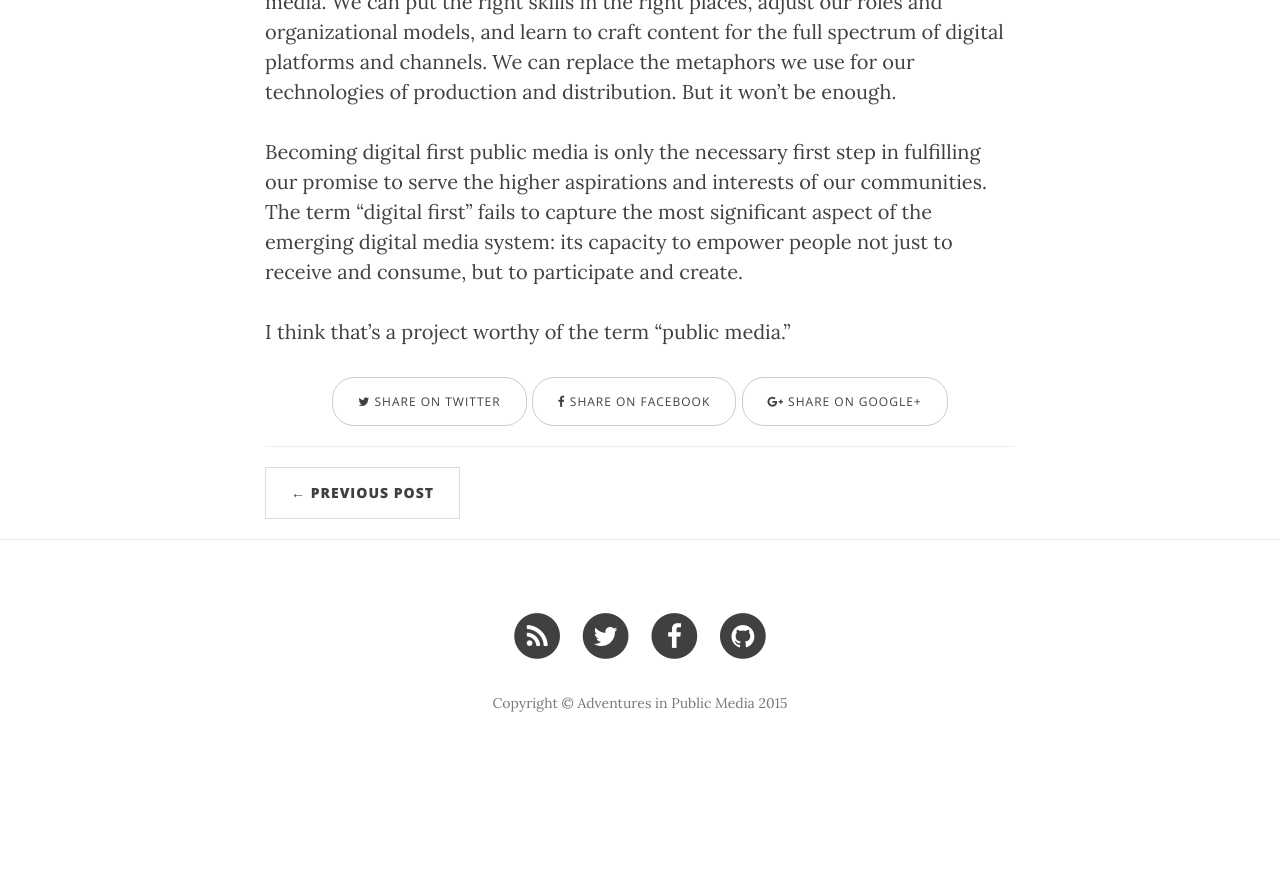
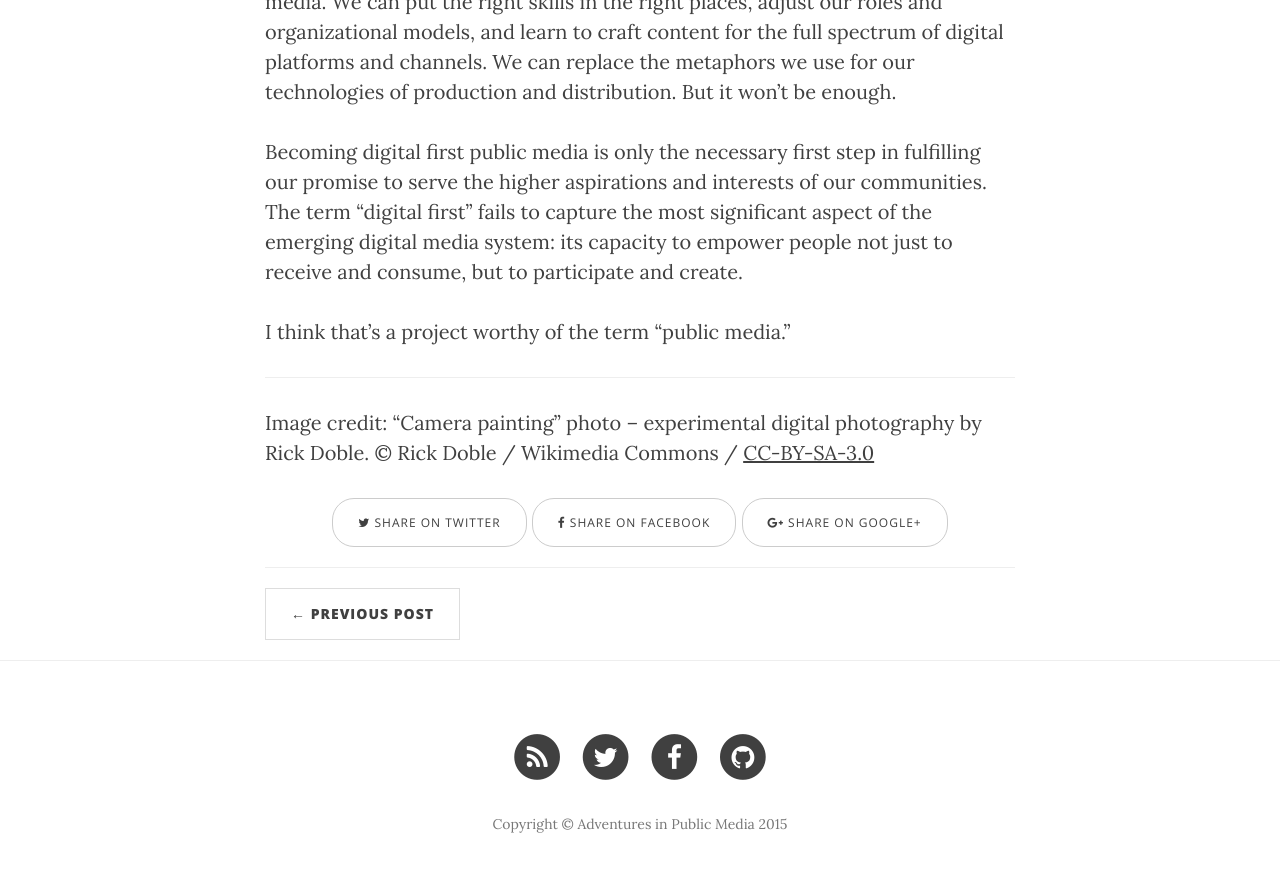
Before and after one commit to jackbrighton/jackbrighton.github.io, a Jekyll site: the page built from _posts/2015-05-25-what-is-digital-first.md, in a window 1280 px wide and 900 px high, scrolled down 3969 px. Shown: the top 872 px of the window. Built offline with Jekyll 4.4.1, drawn with Linux system fonts in a browser that asks for light colours; nearby versions of some CDN libraries; before the commit the page ends 4748 px from its top, so only the background shows below that.

Commit message:
add image credit

```diff
--- a/_posts/2015-05-25-what-is-digital-first.md
+++ b/_posts/2015-05-25-what-is-digital-first.md
@@ -4,7 +4,7 @@ title:      "What the heck is digital first?"
 subtitle:   "A definition for public media"
 date:       2015-05-25 12:00:00
 author:     "Jack Brighton"
-header-img: "img/blinkenlights.png"
+header-img: "img/1280px-05_camera_painting_motion_blur_experimental_digital_photography_by_Rick_Doble.jpg"
 ---
 
 The term “digital first” first gained currency in June 2011 when [the publisher of the Guardian announced plans to become a digital-first organization](http://www.theguardian.com/gnm-press-office/guardian-news-media-digital-first-organisation). A growing list of news organizations followed suit, including the Financial Times and the BBC. I ‘ve argued that for public broadcasting to remain relevant, we need to stop thinking of ourselves as broadcasters and become digital first.
@@ -65,3 +65,7 @@ Public media can adopt a digital first approach to producing and distributing me
 Becoming digital first public media is only the necessary first step in fulfilling our promise to serve the higher aspirations and interests of our communities. The term “digital first” fails to capture the most significant aspect of the emerging digital media system: its capacity to empower people not just to receive and consume, but to participate and create.
 
 I think that’s a project worthy of the term “public media.”
+
+---
+
+Image credit: "Camera painting" photo -- experimental digital photography by Rick Doble. © Rick Doble / Wikimedia Commons / [CC-BY-SA-3.0](http://creativecommons.org/licenses/by-sa/3.0/)
```
Also changed, not shown: img/1280px-05_camera_painting_motion_blur_experimental_digital_photography_by_Rick_Doble.jpg (added).
